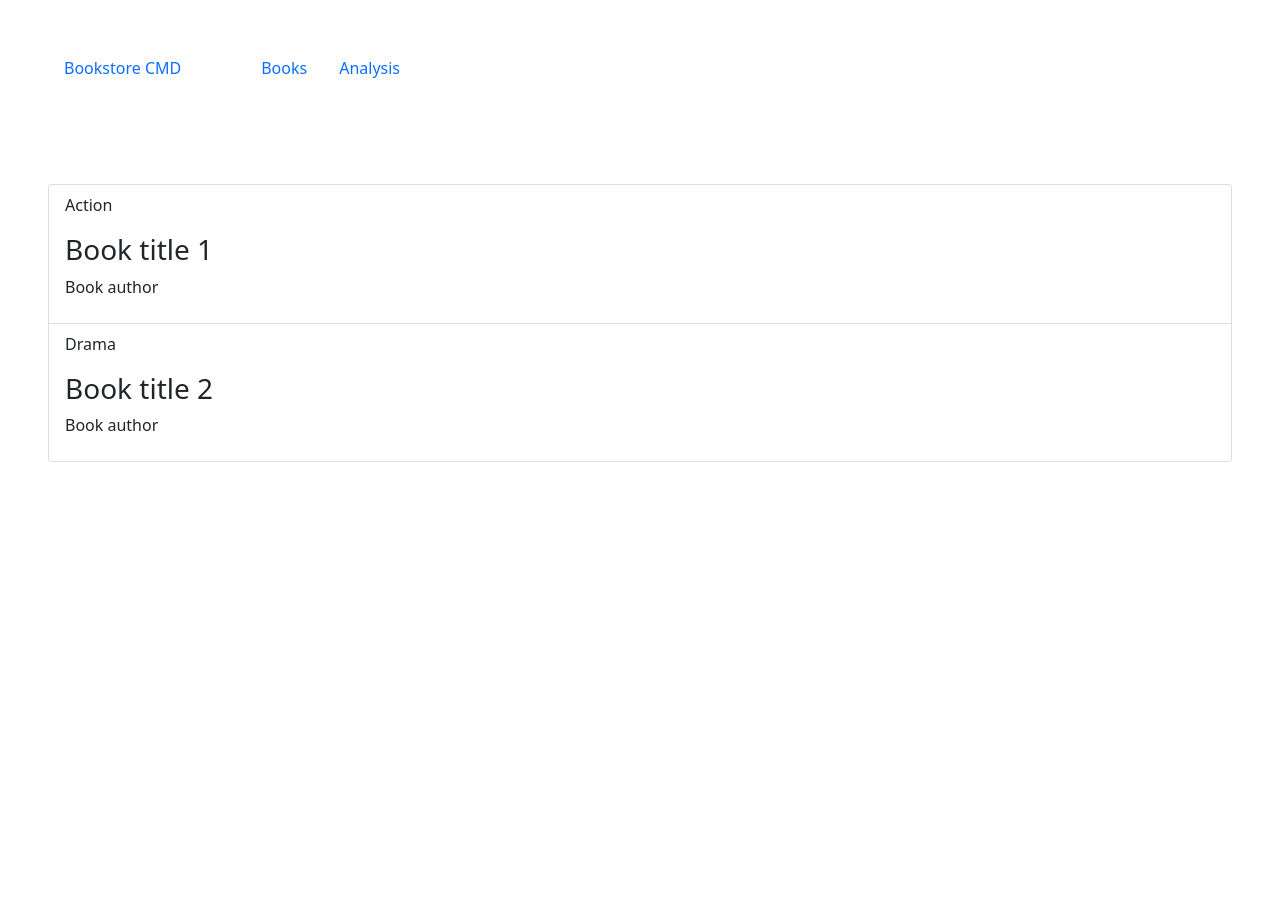
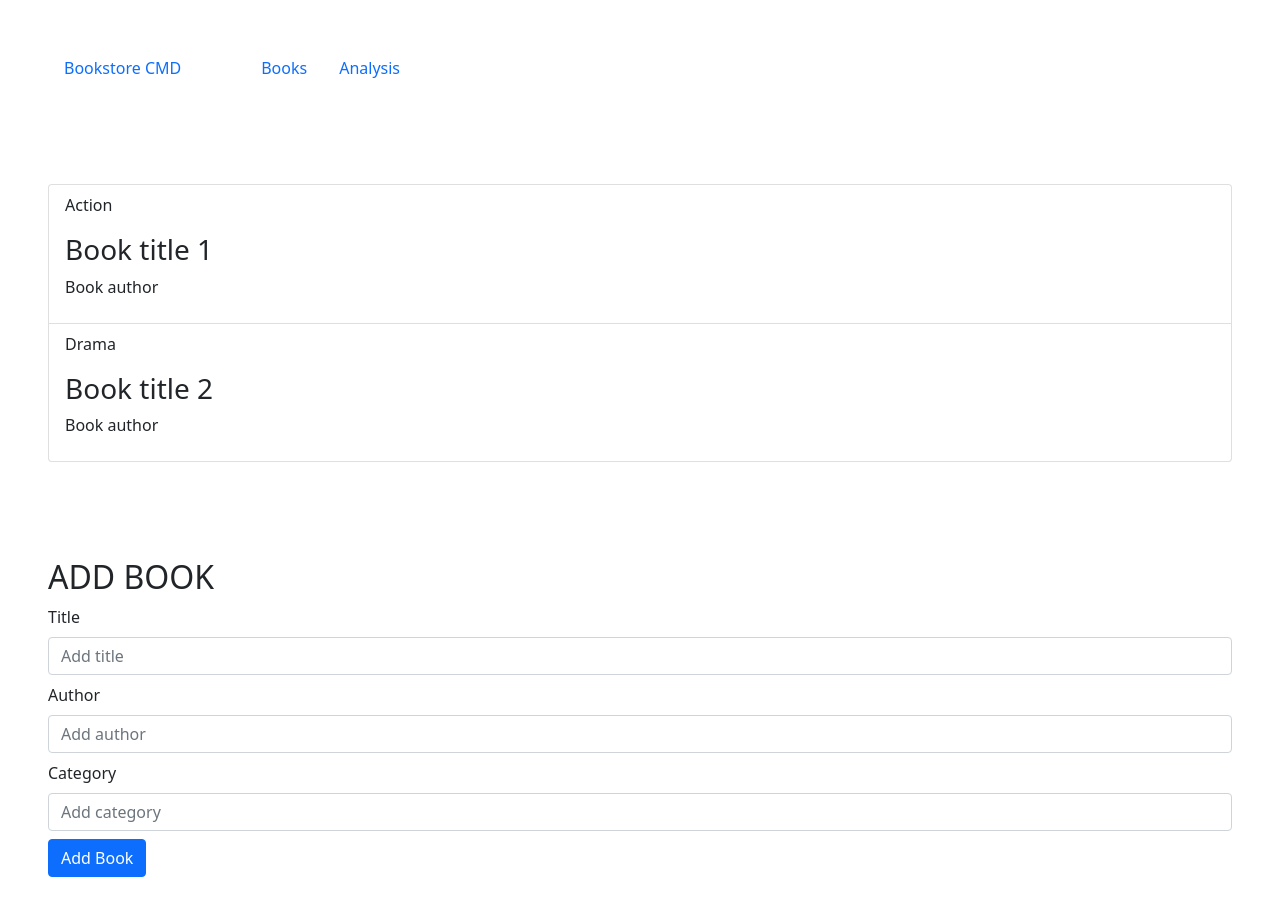
Before and after one commit to leopiresgoss/bookstore-firebase, a React (Create React App) app: page / in a window 1280 px wide. Shown: the top 916 px of the page. Before the commit the page ends 800 px from the top, so only its background shows below. Built offline with nearby package versions, Linux system fonts and the light colour scheme.

Commit message:
Add Bookstore Form

```diff
--- a/src/App.js
+++ b/src/App.js
@@ -1,12 +1,12 @@
 import { Routes, Route } from 'react-router-dom';
 import Navbar from './components/Navbar/Navbar';
-import BookList from './components/Bookstore/Booklist';
+import Bookstore from './pages/Bookstore';
 
 const App = () => (
   <>
     <Navbar />
     <Routes>
-      <Route path="/" element={<BookList />} />
+      <Route path="/" element={<Bookstore />} />
     </Routes>
   </>
 );
--- /dev/null
+++ b/src/components/Bookstore/AddBookForm.js
@@ -0,0 +1,67 @@
+import Form from 'react-bootstrap/Form';
+import Button from 'react-bootstrap/Button';
+import { useState } from 'react';
+
+const AddBookForm = () => {
+  const initalState = {
+    title: '',
+    author: '',
+    category: '',
+  };
+
+  const [newBook, setNewBook] = useState(initalState);
+
+  const handleChange = (e) => {
+    const { name, value } = e.target;
+    setNewBook({ ...newBook, [name]: value });
+  };
+
+  const submitForm = (e) => {
+    e.preventDefault();
+    setNewBook(initalState);
+  };
+
+  return (
+    <Form className="p-5" onSubmit={submitForm}>
+      <h2>ADD BOOK</h2>
+      <Form.Group className="mb-2">
+        <Form.Label>Title</Form.Label>
+        <Form.Control
+          name="title"
+          type="text"
+          placeholder="Add title"
+          required
+          onChange={handleChange}
+          value={newBook.title}
+        />
+      </Form.Group>
+      <Form.Group className="mb-2">
+        <Form.Label>Author</Form.Label>
+        <Form.Control
+          name="author"
+          type="text"
+          placeholder="Add author"
+          required
+          onChange={handleChange}
+          value={newBook.author}
+        />
+      </Form.Group>
+      <Form.Group className="mb-2">
+        <Form.Label>Category</Form.Label>
+        <Form.Control
+          name="category"
+          type="text"
+          placeholder="Add category"
+          required
+          onChange={handleChange}
+          value={newBook.category}
+        />
+      </Form.Group>
+      <Button variant="primary" type="submit">
+        Add Book
+      </Button>
+    </Form>
+  );
+};
+
+export default AddBookForm;
--- /dev/null
+++ b/src/pages/Bookstore.js
@@ -0,0 +1,11 @@
+import BookList from '../components/Bookstore/Booklist';
+import AddBookForm from '../components/Bookstore/AddBookForm';
+
+const Bookstore = () => (
+  <>
+    <BookList />
+    <AddBookForm />
+  </>
+);
+
+export default Bookstore;
```
